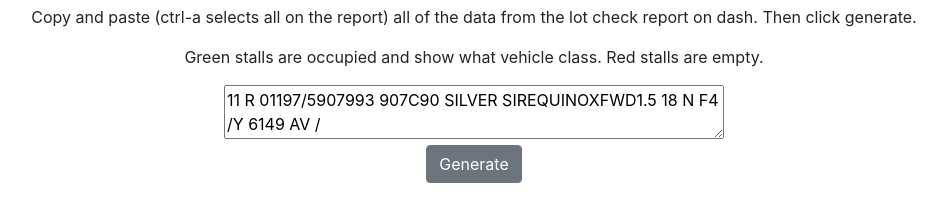
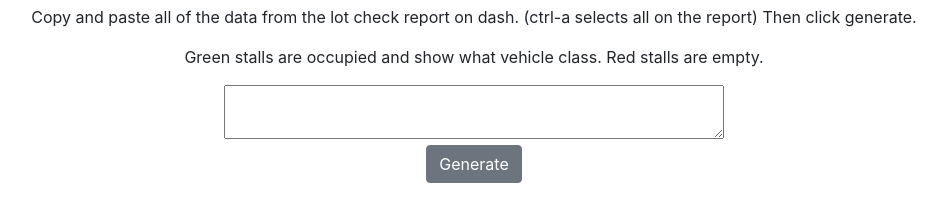
Before and after one commit to mstaebler/lot-view, a plain HTML site: page index.html in a window 1280 px wide. Shown: the part 51-272 px from the top of the page, without its empty margins (166-1113 px from the left). Drawn offline with nearby package versions, Linux system fonts and the light colour scheme.

Commit message:
version 0.1.1
removed placeholder text and updated instructions

```diff
--- a/index.html
+++ b/index.html
@@ -17,106 +17,13 @@
   <div class="row">
     <div class="col-sm text-center">
       <h1>Lot View</h1>
-      <p>Copy and paste (ctrl-a selects all on the report) all of the data from the lot check report on dash. Then click generate.</p>
+      <p>Copy and paste all of the data from the lot check report on dash. (ctrl-a selects all on the report) Then click generate.</p>
       <p>Green stalls are occupied and show what vehicle class. Red stalls are empty.</p>
     </div>
   </div>
   <div class="row">
   <div class="col-sm text-center">
   <textarea id="input">
-11 R 01197/5907993 907C90 SILVER SIREQUINOXFWD1.5 18 N F4 /Y 6149 AV /
-
-13 R 02193/1982545 F219EE BLACK SIRESCALAD4X4 SN 18 N P6 /Y 3188 AV /
-
-17 R 02194/5018122 BYW1564 GRAY SIR QX804WSUN 17 N S4 /Y 32014 AV /
-
-19 R 01680/3681533 GEJ315 SILVER SIR YUKON XL 4X4 17 N T6 /Y 47920 AV /
-
-21 R 01698/2926319 KHF1328 SILVER SIR GR CRVN2W3.6 18 N R /Y 10481 AV /
-
-25 R 01298/5414313 8AAS889 GRAY SIRSORENTO4W7P6C 18 N L4 /Y 16474 AV /
-
-27 R 02194/1776673 ZB89659 BLUE SIR ROGUE AWD 18 N Q4 /Y 5646 GP /
-
-29 R 01298/3918851 7ZCE734 SILVER SIR CHLGR RTSNFT 17 N V4 /Y 22577 AV /
-
-31 R 01198/6345573 7ZLP670 WHITE SIRGR CHER 4W3.6 18 N L /Y 7970 AV / P
-
-32 R 01198/2177848 7ZLN863 BLACK SIRSUBURB 4W7PSN 18 N T6 /Y 9324 GP /
-
-33 R 01198/1135409 7WSD604 BLACK SIR SLC300 C/V 17 N G6 /Y 23469 AV /
-
-34 R 02193/1982313 F294EE WHITE SIR TAHOE4W7PSUN 18 N T /Y 5613 PA /
-
-35 R 01197/8174948 219E01 GRAY SIRWRANGL4D4W3.6 18 N V /Y 9 AV /
-
-36 R 01494/9464181 3907H10 SILVER SIR TITAN CC 4X4 17 N S /Y 21141 PA /
-
-38 R 01197/9576380 937D82 BLACK SIR3003.6RWDSUN 18 N I /Y 4 AV /
-
-39 R 02198/6552137 OHC249 SILVER SIR ESCAPE4W1.5L 17 N Q4 /Y 15897 AV /
-
-40 R 02198/1608983 TQD210 MAROON SIRPATHF3.5 7P4W 17 N L4 /Y 40095 AV /
-
-100 GC 02194/7977275 BWN3027 WHITE SIRSPORTAGEFW2.4 17 N B4 /Y 40040 AV /
-
-102 GC 02194/7486699 CCK4056 WHITE SIR CAMARO 2.0 18 N D /Y 11392 AV /
-
-103 GC 01197/5982467 846D85 GRAY SIR ROGUE FWD 18 N B4 /Y 1838 AV /
-
-108 GC 01197/5831193 49G405 BLACK SIR CANYON 4W 17 N O6 /Y 18759 AV /
-
-115 GC 01298/5836366 7UOH463 RED SIRFRONTIERCC4W 17 N O6 /Y 27533 AV /
-
-128 GC 02294/2233237 AMP830 WHITE EXPRESS 12P 4.3 18 N M / 3248 AV /
-
-130 R 01197/9584764 858E11 SILVER SIR Q60 RWD SUN 18 N E /Y 3 AV / I
-
-131 R 01197/9577131 010D52 WHITE SIR3003.6RWDSUN 18 N I /Y 20 AV /
-
-132 R 01298/6074462 7ZLU055 GRAY SIR3003.6RWDSUN 17 N I /Y 18118 AV /
-
-133 R 02194/1829969 BLS4886 BLUE SIR DURANGO RWD 18 N K6 /Y 4967 AV /
-
-134 R 01197/5917125 088D60 GRAY SIR 300 3.6 AW 18 N YI /Y 1833 AV /
-
-136 R 01198/3122660 7UOG343 SILVER SIR SUBURBAN 4X4 17 N T6 /Y 38774 AV / P
-
-137 R 01998/5690474 HJF3665 WHITE SIR COMPASS 4W 17 N Q4 /Y 37839 AV /
-
-143 R 01298/7546500 7YSJ523 GRAY SIRPATHFIND7PRW 17 N K6 /Y 30833 AV /
-
-144 R 01198/2127470 8AWV426 SILVER SIREQUINOXFWD1.5 18 N F4 /Y 5306 AV /
-
-145 R 01298/8153348 7UUJ059 BLACK SIR GLA250 AWD 17 N W4 /Y 20195 AV /
-
-146 R 01197/9574617 888D51 SILVER SIR CHALLNGR R/T 18 N V4 /Y 4085 AV /
-
-147 R 01298/3065158 7XIJ921 WHITE XE SUN 17 N P4 / 20708 AV /
-
-205 DS 01197/8175440 864E11 WHITE SIRRRSPT3.0L4WSN 18 N X4 /Y 10 AV /
-
-206 PC 02198/1615442 TQK129 BLACK SIR Q50RWDSUN3.0 17 N G4 /Y 21032 AV /
-
-207 PC 01198/1360478 8CVZ664 SILVER SIRMALIBU 1.5 UT 18 N YF /Y 2612 AV /
-
-209 PC 01197/1753227 78G004 GRAY SIR Q50RWDSUN3.0 17 N G4 /Y 26578 AV / P
-
-210 PC 01198/1369925 8DJZ172 WHITE SIR3003.6RWDSUN 18 N I /Y 6759 AV /
-
-211 PC 01197/9575937 655D71 WHITE SIR3003.6RWDSUN 18 N I /Y 22 AV /
-
-213 PC 01197/9583733 970E01 GRAY SIR MAXIMA 18 N G /Y 6 AV /
-
-214 PC 02194/5008008 BWN3618 BLUE SIR MAXIMA 17 N G /Y 39982 AV /
-
-215 PC 01197/9575887 652D71 BLUE SIR3003.6RWDSUN 18 N I /Y 20 AV /
-
-216 PC 01197/9576547 942D82 GRAY SIR3003.6RWDSUN 18 N I /Y 2 AV /
-
-217 PC 01197/5905252 332D11 RED SIR AVALON 18 N YI /Y 5141 AV /
-
-218 PC 01197/9576752 916D82 BLACK SIR3003.6RWDSUN 18 N I /Y 286 AV /
 
   </textarea>
   <div class="col-sm text-center">
```
